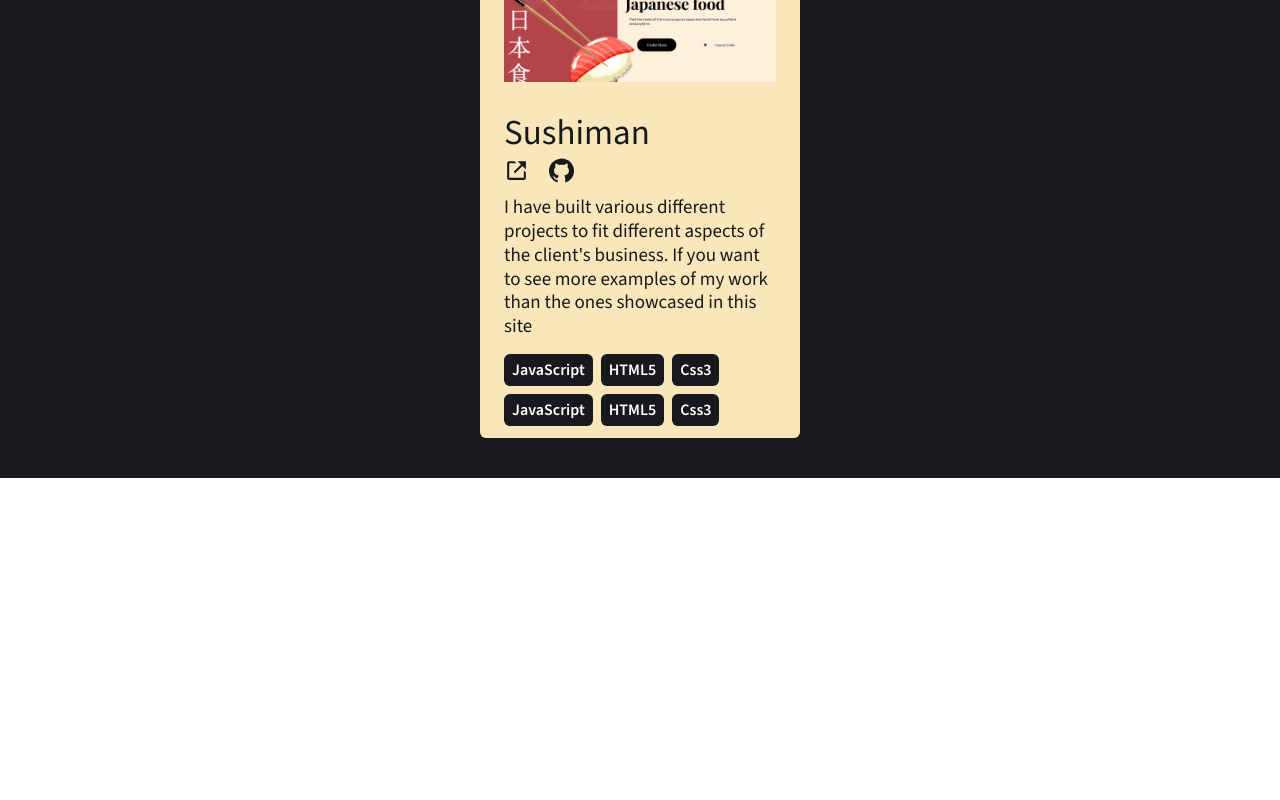
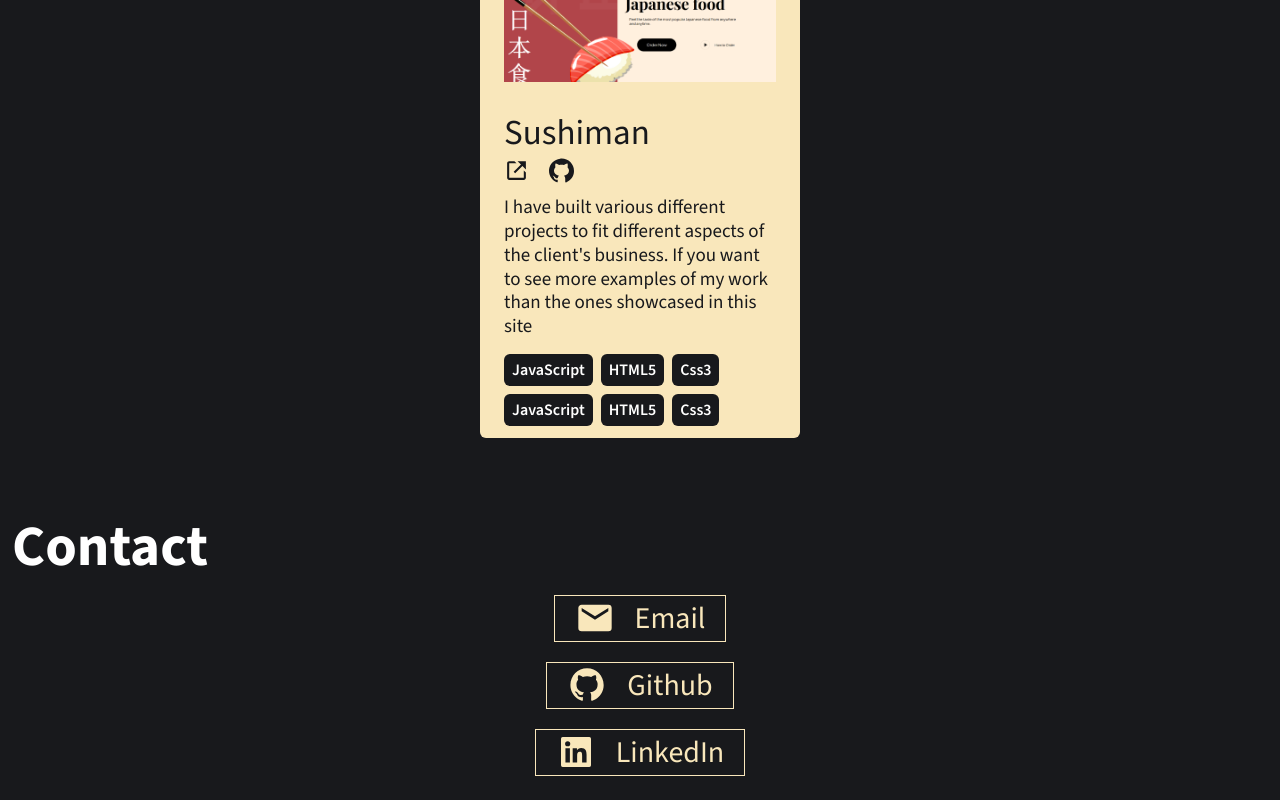
Before and after one commit to SanthaKudu47/dev_port, a React (Vite) app: page / in a window 1280 px wide. Shown: the part 2865-3665 px from the top of the page. Before the commit the page ends 3343 px from the top, so only its background shows below. Built offline with nearby package versions, Linux system fonts and the light colour scheme.

Commit message:
feat:completed section five

```diff
--- a/package.json
+++ b/package.json
@@ -11,7 +11,8 @@
   },
   "dependencies": {
     "react": "^18.2.0",
-    "react-dom": "^18.2.0"
+    "react-dom": "^18.2.0",
+    "react-icons": "^4.10.1"
   },
   "devDependencies": {
     "@types/node": "^20.4.9",
--- a/src/components/main/Main.tsx
+++ b/src/components/main/Main.tsx
@@ -5,6 +5,7 @@ import SectionTwo from "../sectionTwo";
 import { SectionOne } from "../sectionOne";
 import SectionThree from "../sectionThree";
 import SectionFour from "../sectionFour";
+import SectionFive from "../sectionFive";
 
 export default function Main() {
   const theme = useContext(ThemeContext);
@@ -15,6 +16,7 @@ export default function Main() {
       <SectionTwo theme={theme} />
       <SectionThree theme={theme} />
       <SectionFour theme={theme} />
+      <SectionFive theme={theme} />
     </>
   );
 }
--- /dev/null
+++ b/src/components/sectionFive/contact/index.tsx
@@ -0,0 +1,68 @@
+function stylesGenerator(theme = "dark") {
+  return {
+    iconColorStyle: theme === "dark" ? "#F9E7BB" : "#EAEDF5",
+    borderColorStyle:
+      theme === "dark" ? "border-dark_secondary" : "border-dark_primary",
+    bgColorStyle: theme === "dark" ? "bg-dark_primary" : "bg-light_secondary",
+    textColorStyle:
+      theme === "dark" ? "text-dark_secondary" : "text-light_primary",
+  };
+}
+
+function Contact({
+  name,
+  contact,
+  type,
+  path,
+  theme = "dark",
+}: {
+  name: string;
+  contact: string;
+  type: "url" | "email" | "tel";
+  path: string;
+  theme?: "dark" | "light";
+}) {
+  const { bgColorStyle, borderColorStyle, iconColorStyle, textColorStyle } =
+    stylesGenerator(theme);
+  const base = (
+    <div
+      className={`border ${borderColorStyle} flex items-center gap-5 mx-auto px-5 ${bgColorStyle}`}
+    >
+      {/* <svg
+        width="40"
+        height="40"
+        viewBox="0 0 90 62"
+        fill="none"
+        xmlns="http://www.w3.org/2000/svg"
+      >
+        <path
+          d="M89.7493 5.20806V61.5H0V4.97196L45.1253 37.5L89.7493 5.20806Z"
+          fill="#F9E7BB"
+        />
+        <path d="M90 0H0L45.1253 33L90 0Z" fill="#F9E7BB" />
+      </svg> */}
+      <svg viewBox="0 0 24 24" fill={iconColorStyle} height="40" width="40">
+        {/* <path d="M20 8l-8 5-8-5V6l8 5 8-5m0-2H4c-1.11 0-2 .89-2 2v12a2 2 0 002 2h16a2 2 0 002-2V6a2 2 0 00-2-2z" /> */}
+        <path fillRule="evenodd" d={path} clipRule="evenodd" />
+      </svg>
+      <span className={`font-primary-font ${textColorStyle} text-[30px]`}>
+        {name}
+      </span>
+    </div>
+  );
+  return (
+    <div className="flex items-center gap-5 mx-auto px-5">
+      {type === "email" ? (
+        <a href={`mailto:${contact}`}>{base}</a>
+      ) : type === "tel" ? (
+        <a href={`tel:+${contact}`}>{base}</a>
+      ) : (
+        <a href={contact} target="_blank" rel="noopener noreferrer">
+          {base}
+        </a>
+      )}
+    </div>
+  );
+}
+
+export default Contact;
--- /dev/null
+++ b/src/components/sectionFive/data.tsx
@@ -0,0 +1,27 @@
+const contactData: {
+  contact: string;
+  type: "email" | "url" | "tel";
+  name: string;
+  path: string;
+}[] = [
+  {
+    contact: "sahan.chathura47@gmail.com",
+    type: "email",
+    name: "Email",
+    path: "M20 8l-8 5-8-5V6l8 5 8-5m0-2H4c-1.11 0-2 .89-2 2v12a2 2 0 002 2h16a2 2 0 002-2V6a2 2 0 00-2-2z",
+  },
+  {
+    contact: "https://github.com/SanthaKudu47",
+    type: "url",
+    name: "Github",
+    path: "M12.026 2c-5.509 0-9.974 4.465-9.974 9.974 0 4.406 2.857 8.145 6.821 9.465.499.09.679-.217.679-.481 0-.237-.008-.865-.011-1.696-2.775.602-3.361-1.338-3.361-1.338-.452-1.152-1.107-1.459-1.107-1.459-.905-.619.069-.605.069-.605 1.002.07 1.527 1.028 1.527 1.028.89 1.524 2.336 1.084 2.902.829.091-.645.351-1.085.635-1.334-2.214-.251-4.542-1.107-4.542-4.93 0-1.087.389-1.979 1.024-2.675-.101-.253-.446-1.268.099-2.64 0 0 .837-.269 2.742 1.021a9.582 9.582 0 012.496-.336 9.554 9.554 0 012.496.336c1.906-1.291 2.742-1.021 2.742-1.021.545 1.372.203 2.387.099 2.64.64.696 1.024 1.587 1.024 2.675 0 3.833-2.33 4.675-4.552 4.922.355.308.675.916.675 1.846 0 1.334-.012 2.41-.012 2.737 0 .267.178.577.687.479C19.146 20.115 22 16.379 22 11.974 22 6.465 17.535 2 12.026 2z",
+  },
+  {
+    contact: "https://www.linkedin.com/in/sahan-chathura-084060271",
+    type: "url",
+    name: "LinkedIn",
+    path: "M20 3H4a1 1 0 00-1 1v16a1 1 0 001 1h16a1 1 0 001-1V4a1 1 0 00-1-1zM8.339 18.337H5.667v-8.59h2.672v8.59zM7.003 8.574a1.548 1.548 0 110-3.096 1.548 1.548 0 010 3.096zm11.335 9.763h-2.669V14.16c0-.996-.018-2.277-1.388-2.277-1.39 0-1.601 1.086-1.601 2.207v4.248h-2.667v-8.59h2.56v1.174h.037c.355-.675 1.227-1.387 2.524-1.387 2.704 0 3.203 1.778 3.203 4.092v4.71z",
+  },
+];
+
+export { contactData };
--- /dev/null
+++ b/src/components/sectionFive/index.tsx
@@ -0,0 +1,38 @@
+import SectionWrapper from "../common/sectionWrapper";
+import Title from "../common/title";
+import emailIcon from "@assets/email.svg";
+import Contact from "./contact";
+import { contactData } from "./data";
+
+function stylesGenerator(theme = "dark") {
+  return {
+    textColorStyle: theme === "dark" ? "text-white" : "text-dark_primary",
+  };
+}
+
+export default function SectionFive({
+  theme = "dark",
+}: {
+  theme: "dark" | "light";
+}) {
+  const { textColorStyle } = stylesGenerator(theme);
+  return (
+    <SectionWrapper theme={theme}>
+      <Title fontSize={57} textColorStyle={textColorStyle}>
+        Contact
+      </Title>
+
+      <div className="flex flex-col gap-5 mt-5">
+        {contactData.map((data, index) => (
+          <Contact key={index}
+            contact={data.contact}
+            type={data.type}
+            theme={theme}
+            name={data.name}
+            path={data.path}
+          />
+        ))}
+      </div>
+    </SectionWrapper>
+  );
+}
```
Also changed, not shown: src/assets/email.svg (added), 1 other file (tests, documents, lock files or other folders).
